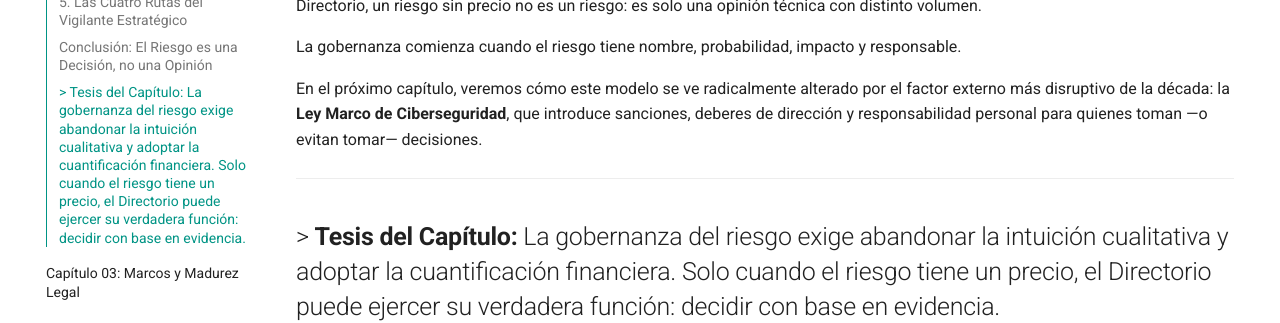
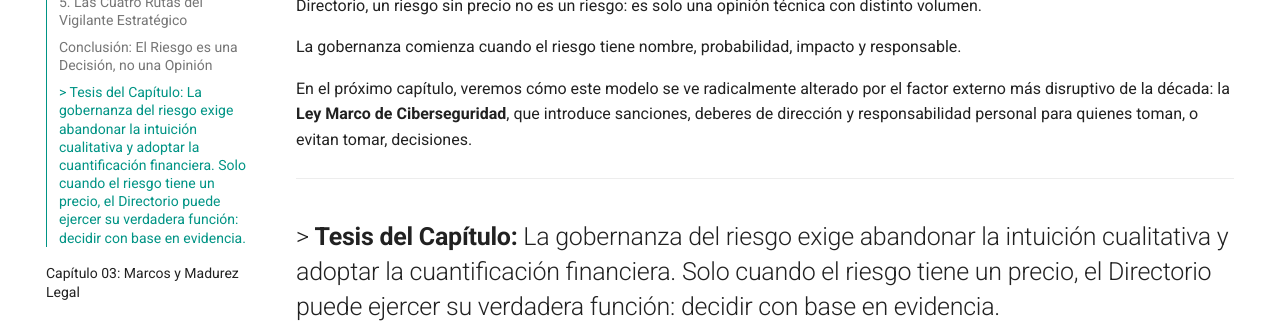
Before and after one commit to jccarvajal/ciberseguridad-grc, an MkDocs documentation site: the page built from docs/capitulos/02-Riesgo-Financiero.md, in a window 1280 px wide and 900 px high, scrolled down 2108 px. Shown: the part 395-718 px from the top of the window. Built offline with MkDocs 1.6.1 and Material for MkDocs 9.7.7, drawn with Linux system fonts in a browser that asks for light colours.

```diff
--- a/docs/capitulos/02-Riesgo-Financiero.md
+++ b/docs/capitulos/02-Riesgo-Financiero.md
@@ -75,7 +75,7 @@ El CISO que domina esta matemática deja de ser un "centro de costos" y se convi
 
 La gobernanza comienza cuando el riesgo tiene nombre, probabilidad, impacto y responsable.
 
-En el próximo capítulo, veremos cómo este modelo se ve radicalmente alterado por el factor externo más disruptivo de la década: la **Ley Marco de Ciberseguridad**, que introduce sanciones, deberes de dirección y responsabilidad personal para quienes toman —o evitan tomar— decisiones.
+En el próximo capítulo, veremos cómo este modelo se ve radicalmente alterado por el factor externo más disruptivo de la década: la **Ley Marco de Ciberseguridad**, que introduce sanciones, deberes de dirección y responsabilidad personal para quienes toman, o evitan tomar, decisiones.
 
 ---
 > **Tesis del Capítulo:** La gobernanza del riesgo exige abandonar la intuición cualitativa y adoptar la cuantificación financiera. Solo cuando el riesgo tiene un precio, el Directorio puede ejercer su verdadera función: decidir con base en evidencia.
```
